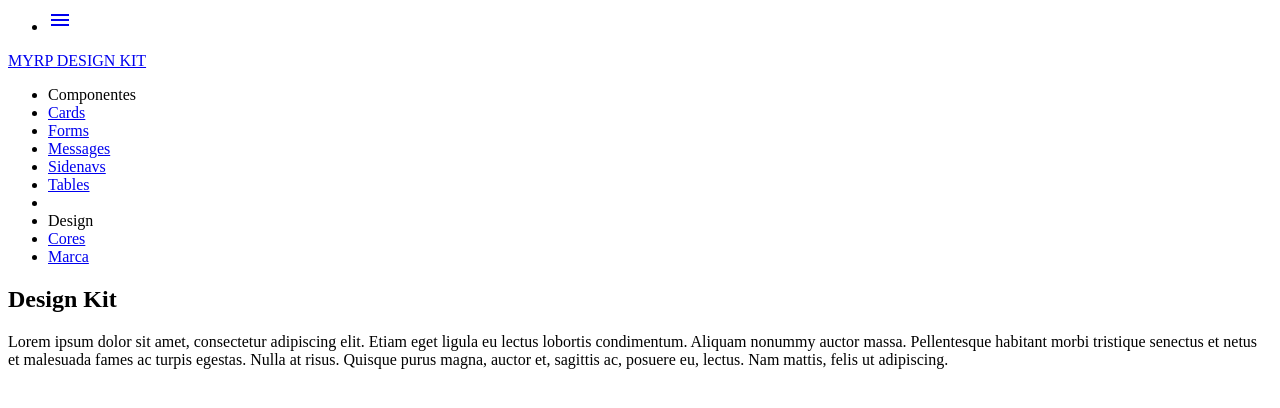
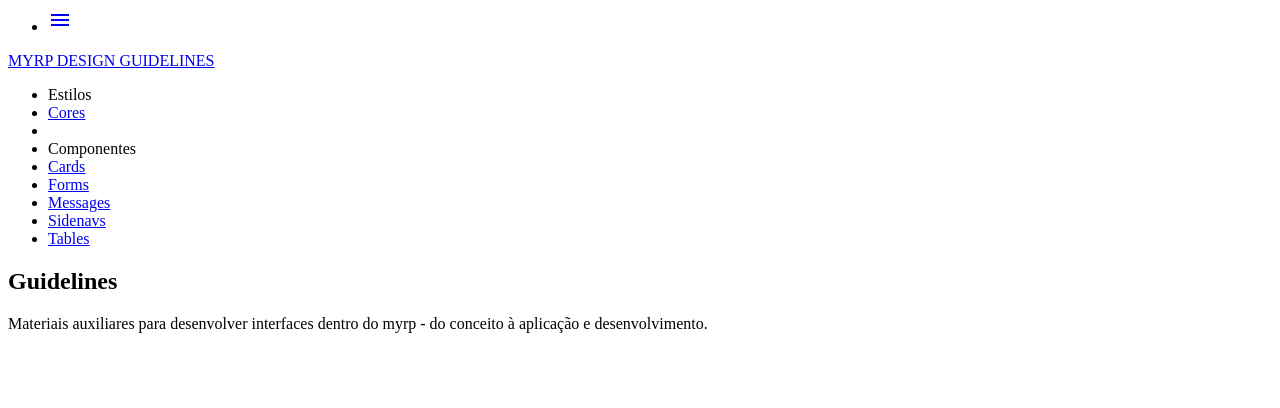
Before and after one commit to myrp/myrp.ux, a website built with Parcel: page pug/index.pug in a window 1280 px wide. Built offline with nearby package versions, Linux system fonts and the light colour scheme.

Commit message:
Alterando títulos das páginas

```diff
--- a/pug/base/layout.pug
+++ b/pug/base/layout.pug
@@ -21,9 +21,15 @@
 						li
 							a.sidenav-trigger(href='#', data-target='slide-out')
 								i.material-icons menu
-					a.brand-logo(href="index.pug") MYRP DESIGN KIT
+					a.brand-logo(href="index.pug") MYRP DESIGN GUIDELINES
 
 		ul#slide-out.sidenav.sidenav-fixed.z-depth-0
+			li
+				a.subheader Estilos
+			li
+				a(href='#!') Cores
+			li
+				.divider
 			li
 				a.subheader Componentes
 			li
@@ -36,14 +42,6 @@
 				a(href='sidenavs.pug') Sidenavs
 			li
 				a(href='tables.pug') Tables
-			li
-				.divider
-			li
-				a.subheader Design
-			li
-				a(href='#!') Cores
-			li
-				a(href='#!') Marca
 
 		main
 			.container
--- a/pug/cards.pug
+++ b/pug/cards.pug
@@ -1,7 +1,7 @@
 extends base/layout.pug
 
 block vars
-	- var title = 'myrp design kit - cards'
+	- var title = 'Cards'
 
 block content
 	h2 Cards
--- a/pug/forms.pug
+++ b/pug/forms.pug
@@ -1,7 +1,7 @@
 extends base/layout.pug
 
 block vars
-	- var title = 'myrp design kit - forms'
+	- var title = 'Forms'
 
 block content
 	h2 Forms
--- a/pug/index.pug
+++ b/pug/index.pug
@@ -1,9 +1,9 @@
 extends base/layout.pug
 
 block vars
-	- var title = 'myrp design kit - início'
+	- var title = 'Início'
 
 block content
-	h2 Design Kit
+	h2 Guidelines
 	p
-		| Lorem ipsum dolor sit amet, consectetur adipiscing elit. Etiam eget ligula eu lectus lobortis condimentum. Aliquam nonummy auctor massa. Pellentesque habitant morbi tristique senectus et netus et malesuada fames ac turpis egestas. Nulla at risus. Quisque purus magna, auctor et, sagittis ac, posuere eu, lectus. Nam mattis, felis ut adipiscing.
+		| Materiais auxiliares para desenvolver interfaces dentro do myrp - do conceito à aplicação e desenvolvimento.
--- a/pug/messages.pug
+++ b/pug/messages.pug
@@ -1,7 +1,7 @@
 extends base/layout.pug
 
 block vars
-	- var title = 'myrp design kit - messages'
+	- var title = 'Messages'
 
 block content
 	h2 Messages
--- a/pug/sidenavs.pug
+++ b/pug/sidenavs.pug
@@ -1,7 +1,7 @@
 extends base/layout.pug
 
 block vars
-	- var title = 'myrp design kit - sidenavs'
+	- var title = 'Sidenavs'
 
 block content
 	h2 Side navs
--- a/pug/tables.pug
+++ b/pug/tables.pug
@@ -1,7 +1,7 @@
 extends base/layout.pug
 
 block vars
-	- var title = 'myrp design kit - tables'
+	- var title = 'Tables'
 
 block content
 	h2 Tables
```
